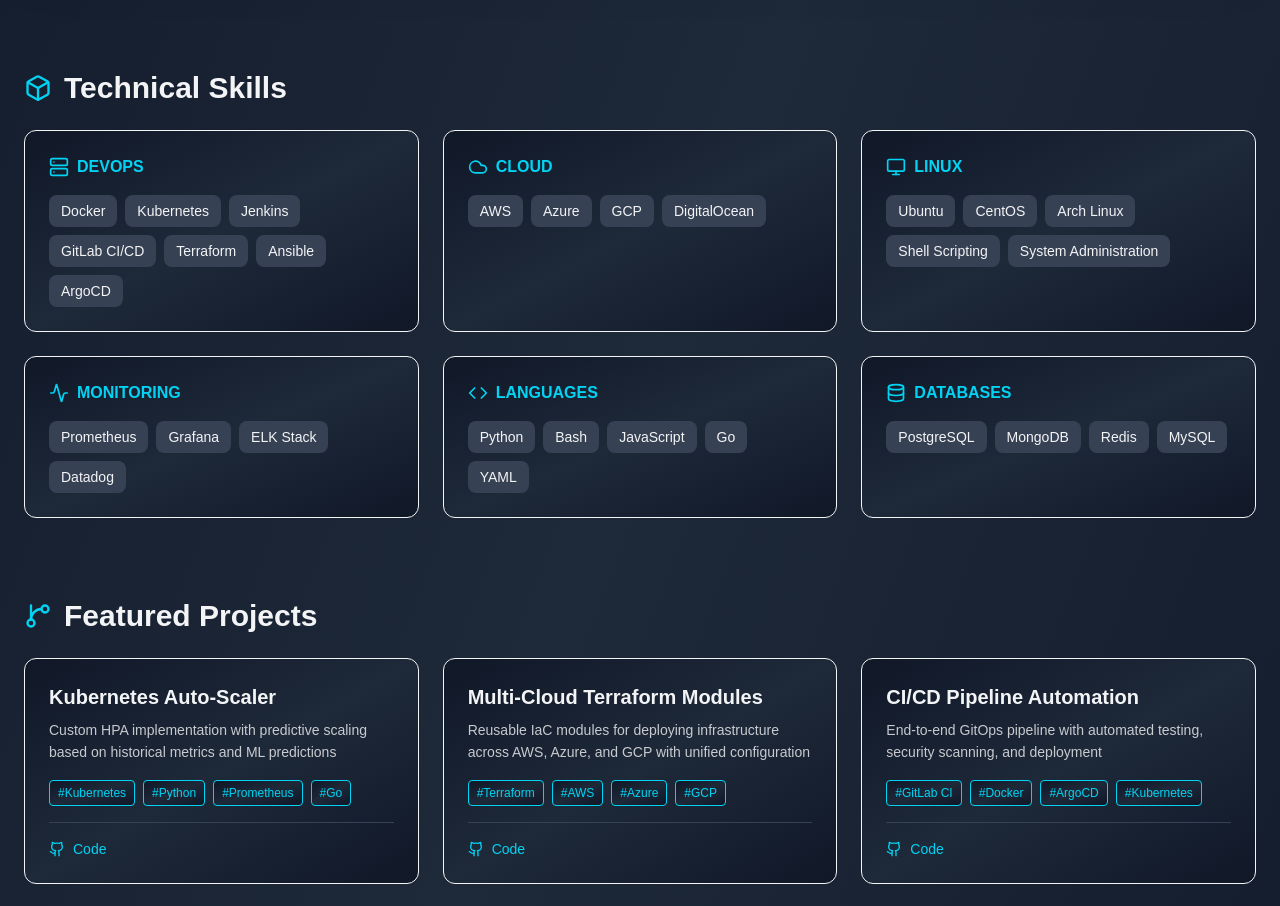
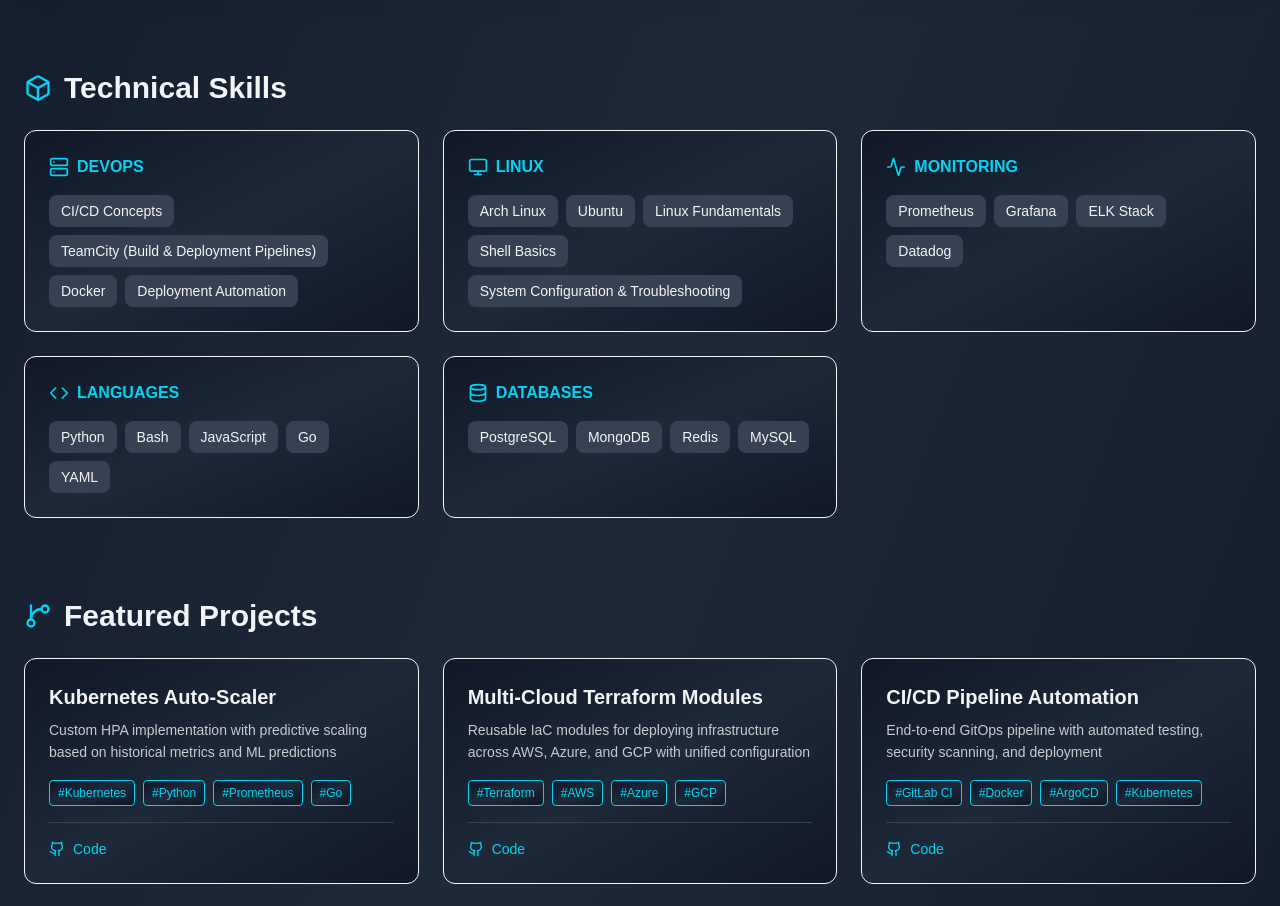
Before and after one commit to Yash-Daxini/portfolio, a Next.js app: page / in a window 1280 px wide. Shown: the part 1280-2186 px from the top of the page. Built offline with nearby package versions, Linux system fonts and the light colour scheme.

Commit message:
update Devops and linux skills

```diff
--- a/src/shared/config.tsx
+++ b/src/shared/config.tsx
@@ -49,15 +49,15 @@
 export const SKILLS = {
     devops: {
         icon: <Server size={20} />,
-        items: ['Docker', 'Kubernetes', 'Jenkins', 'GitLab CI/CD', 'Terraform', 'Ansible', 'ArgoCD']
+        items: ['CI/CD Concepts', 'TeamCity (Build & Deployment Pipelines)', 'Docker', 'Deployment Automation']
     },
-    cloud: {
-        icon: <Cloud size={20} />,
-        items: ['AWS', 'Azure', 'GCP', 'DigitalOcean']
-    },
+    // cloud: {
+    //     icon: <Cloud size={20} />,
+    //     items: ['AWS', 'Azure', 'GCP', 'DigitalOcean']
+    // },
     linux: {
         icon: <Monitor size={20} />,
-        items: ['Ubuntu', 'CentOS', 'Arch Linux', 'Shell Scripting', 'System Administration']
+        items: ['Arch Linux','Ubuntu', 'Linux Fundamentals', 'Shell Basics', 'System Configuration & Troubleshooting']
     },
     monitoring: {
         icon: <Activity size={20} />,
```
